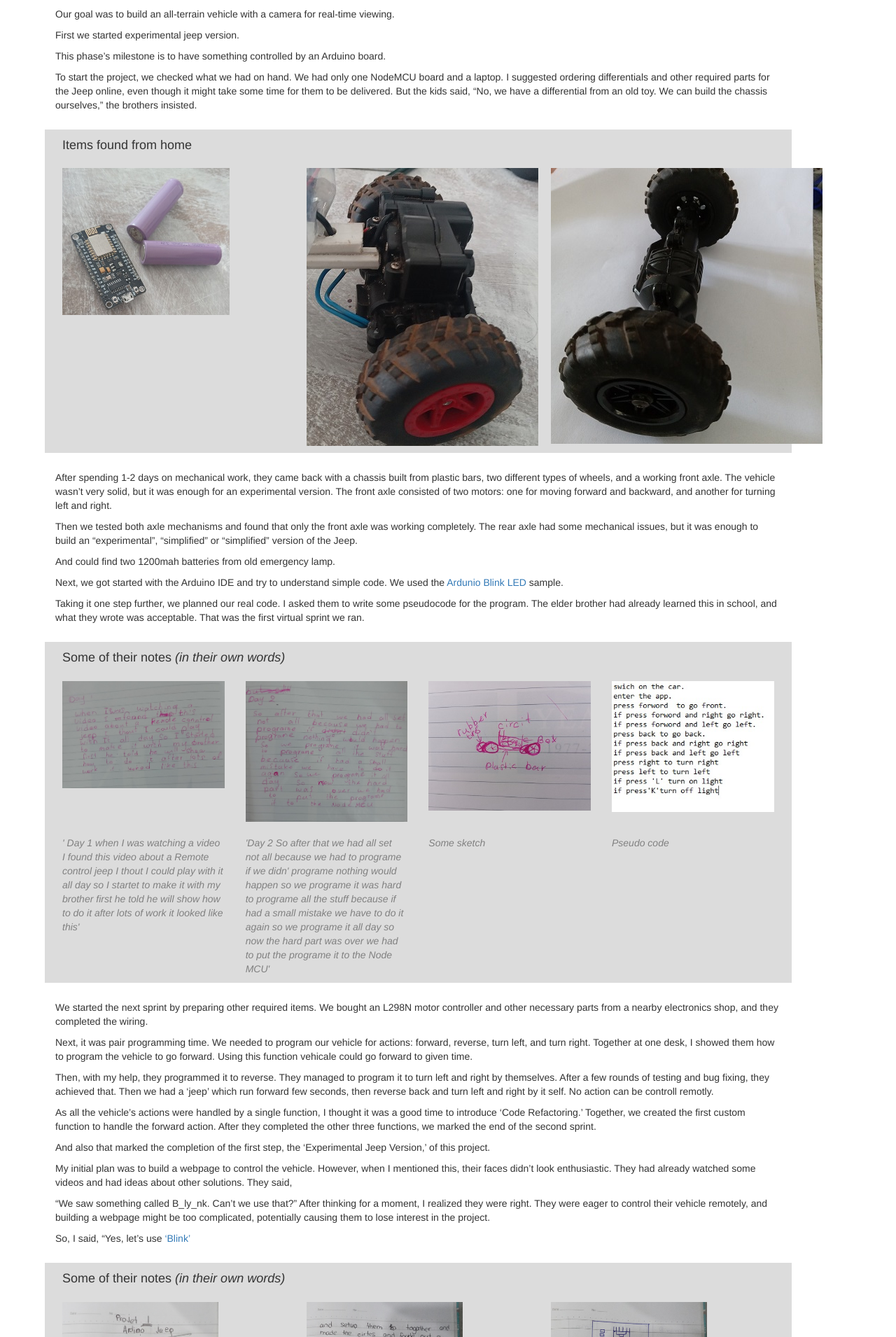
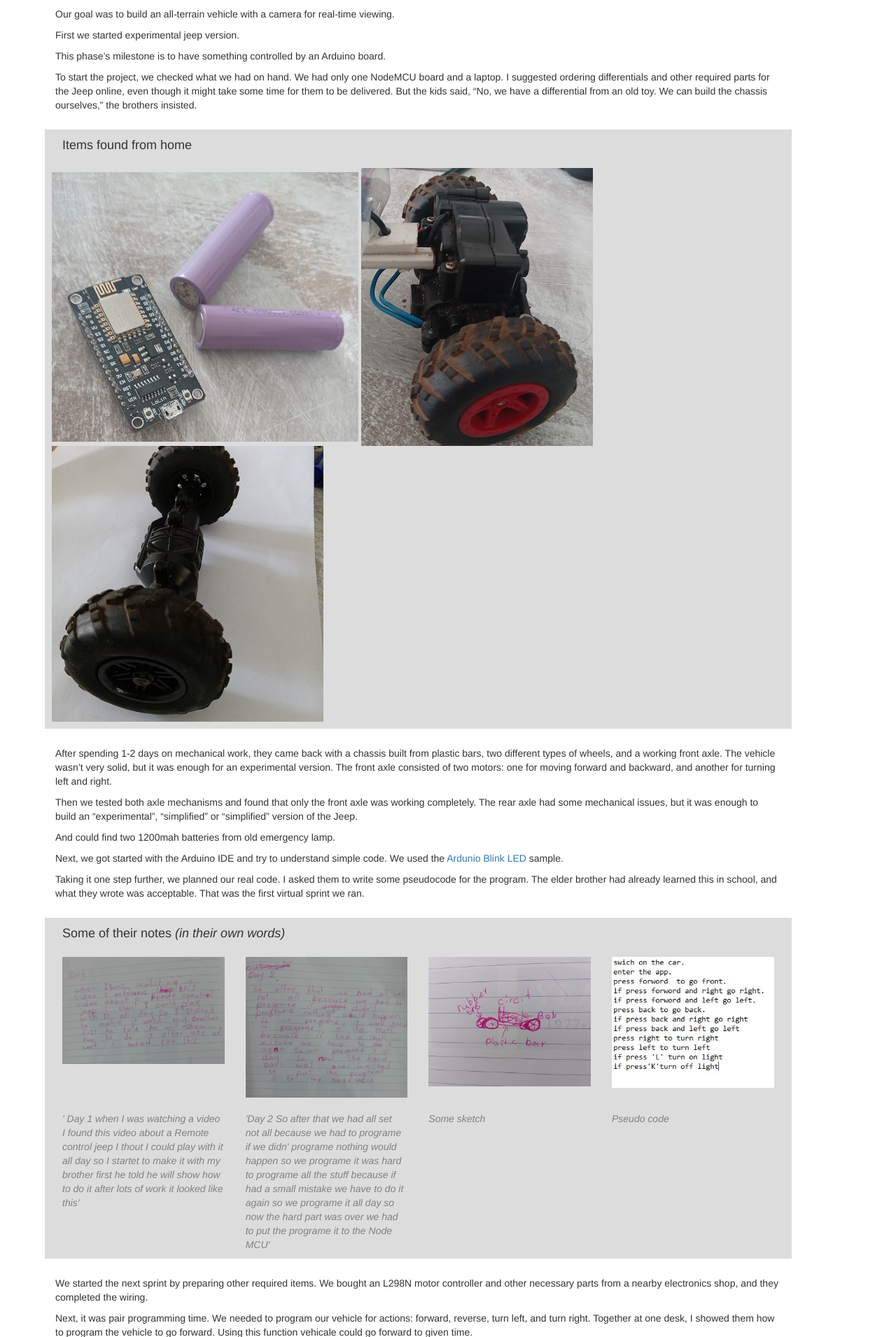
Before and after one commit to sankalpaa/ConceptWelder, a Jekyll site: the page built from _posts/2024-05-24-pair-programming-with-kids.md, in a window 1280 px wide. Shown: the part 1393-3303 px from the top of the page at 70% size. Built offline with Jekyll 4.4.1, drawn with Linux system fonts in a browser that asks for light colours; our own code applies the rules of GitHub Pages for plain Markdown files.

Commit message:
Update 2024-05-24-pair-programming-with-kids.md

```diff
--- a/_posts/2024-05-24-pair-programming-with-kids.md
+++ b/_posts/2024-05-24-pair-programming-with-kids.md
@@ -61,15 +61,15 @@
         <div class="col-md-12 body-image-title">Items found from home</div>
     </div>
     <div class="row body-image-row">
-        <div class="col-md-4">
-            <img src="{{site.baseurl}}/assets/2024-05-24/Items%20in%20hand.jpg" width="75%" title="Items found from home">
-        </div>
-        <div class="col-md-4">
-            <img src="{{site.baseurl}}/assets/2024-05-24/Front%20axle.jpg" height="80%" title="Items found from home">
-        </div>
-        <div class="col-md-4">
-            <img src="{{site.baseurl}}/assets/2024-05-24/Rear%20axle%202.jpg" height="55%" title="Items found from home">
-        </div>
+<!--         <div class="col-md-4"> -->
+            <img src="{{site.baseurl}}/assets/2024-05-24/Items%20in%20hand.jpg" title="Items found from home">
+<!--         </div>
+        <div class="col-md-4"> -->
+            <img src="{{site.baseurl}}/assets/2024-05-24/Front%20axle.jpg" title="Items found from home">
+<!--         </div>
+        <div class="col-md-4"> -->
+            <img src="{{site.baseurl}}/assets/2024-05-24/Rear%20axle%202.jpg" title="Items found from home">
+<!--         </div> -->
     </div>
 </div>
 
```
